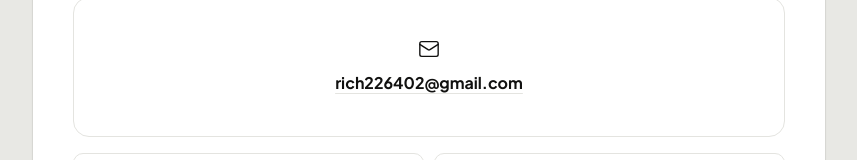
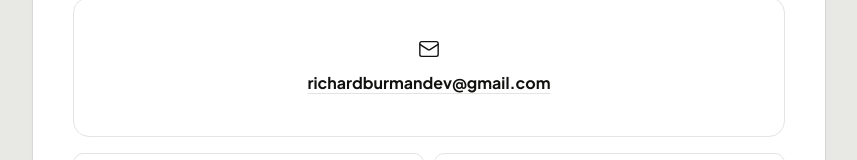
Before and after one commit to RichBurman/my_portfolio, an Angular app: page / in a window 1280 px wide. Shown: the part 1850-2010 px from the top of the page, without its empty margins (349-1206 px from the left). Built offline with nearby package versions, Linux system fonts and the light colour scheme.

Commit message:
Update email address to reflect current contact information

```diff
--- a/src/app/components/about/about.html
+++ b/src/app/components/about/about.html
@@ -16,7 +16,7 @@
     <p>
       I care about clean, maintainable code and UIs that feel intuitive. Currently seeking
       my next frontend or full-stack role —
-      <a href="mailto:rich226402@gmail.com?subject=Frontend%20Developer%20Opportunity">get in touch</a>.
+      <a href="mailto:richardburmandev@gmail.com?subject=Frontend%20Developer%20Opportunity">get in touch</a>.
     </p>
   </div>
 
--- a/src/app/components/contact/contact.ts
+++ b/src/app/components/contact/contact.ts
@@ -7,7 +7,7 @@
   styleUrl: './contact.scss',
 })
 export class Contact {
-  email = 'rich226402@gmail.com';
+  email = 'richardburmandev@gmail.com';
 subject = 'Frontend%20Developer%20Opportunity';
 
 links = [
--- a/src/app/components/hero/hero.ts
+++ b/src/app/components/hero/hero.ts
@@ -7,7 +7,7 @@
   styleUrl: './hero.scss',
 })
 export class Hero {
-  email = 'rich22640@gmail.com';
+  email = 'richardburmandev@gmail.com';
   githubUrl = 'https://github.com/RichBurman';
   linkedinUrl = 'https://linkedin.com/in/richard-burman123';
   isOpenToWork = true;
```
